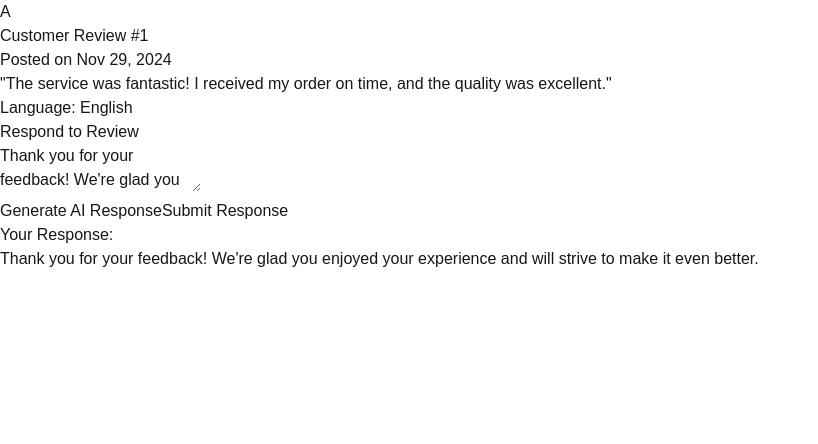
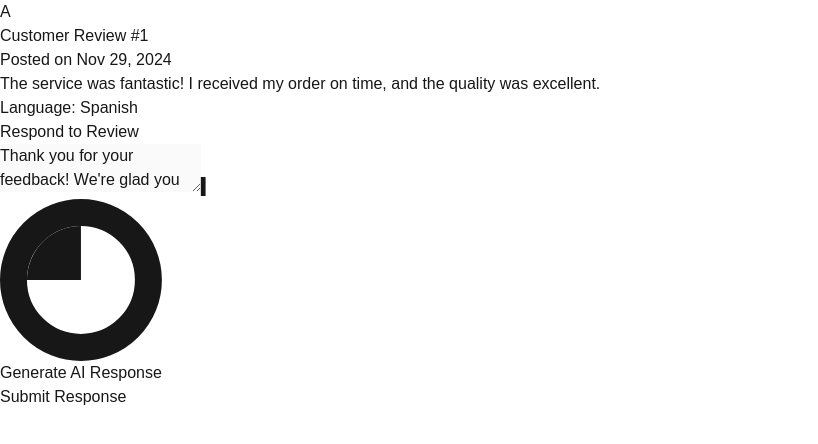
Before and after one commit to DanielPointon/letter-box, a Next.js app: page /dashboard/reviews/1 in a window 1280 px wide. Both pictures are taken after typing "Sample" into the empty fields and a click on the button "Generate AI Response". Shown: the top 444 px of the page, without its empty margins (0-818 px from the left). Built offline with nearby package versions, Linux system fonts and the light colour scheme.

Commit message:
push w/ typewriter effect

```diff
--- a/src/app/dashboard/reviews/[id]/page.tsx
+++ b/src/app/dashboard/reviews/[id]/page.tsx
@@ -1,23 +1,79 @@
 "use client";
 
 import { useParams } from "next/navigation";
-import { useState } from "react";
+import { useState, useEffect } from "react";
 
 export default function ReviewDetails() {
   const { id } = useParams();
-
   const [response, setResponse] = useState("");
   const [aiLoading, setAiLoading] = useState(false);
+  const [isSubmitting, setIsSubmitting] = useState(false);
+  const [isSubmitted, setIsSubmitted] = useState(false);
+  const [submissionStatus, setSubmissionStatus] = useState<string>("");
+  const [isTyping, setIsTyping] = useState(false);
+
+  // Mock review data
+  const mockReview = {
+    language: "Spanish",
+    content: "The service was fantastic! I received my order on time, and the quality was excellent.",
+    date: "Nov 29, 2024"
+  };
+
+  // Mock translations
+  const mockTranslations = {
+    Spanish: {
+      "Thank you for your feedback! We're glad you enjoyed your experience and will strive to make it even better.":
+        "¡Gracias por sus comentarios! ¡Nos alegra que haya disfrutado de su experiencia y nos esforzaremos por mejorarla aún más!"
+    }
+  };
+
+  // Typewriter effect function
+  const typewriterEffect = async (finalText: string, speed: number = 30) => {
+    setIsTyping(true);
+    let currentText = "";
+
+    for (let i = 0; i < finalText.length; i++) {
+      currentText += finalText[i];
+      setResponse(currentText);
+      await new Promise(resolve => setTimeout(resolve, speed));
+    }
+
+    setIsTyping(false);
+  };
 
   const handleGenerateAIResponse = async () => {
     setAiLoading(true);
-    // Simulating API call
+    const aiResponse = "Thank you for your feedback! We're glad you enjoyed your experience and will strive to make it even better.";
+
+    // Start typewriter effect
+    await typewriterEffect(aiResponse);
+    setAiLoading(false);
+  };
+
+  const handleSubmitResponse = async () => {
+    setIsSubmitting(true);
+    setSubmissionStatus(`Translating into ${mockReview.language}...`);
+
+    // Store original text
+    const originalText = response;
+
+    // Get translation
+    const translatedText = mockTranslations[mockReview.language]?.[originalText] ||
+      `[${mockReview.language} translation would go here]`;
+
+    // Clear current text and type out translation
+    setResponse("");
+    await new Promise(resolve => setTimeout(resolve, 500)); // Brief pause
+    await typewriterEffect(translatedText);
+
+    setSubmissionStatus("Done");
+    setIsSubmitted(true);
+
+    // Reset submission status after a moment
     setTimeout(() => {
-      setResponse(
-        "Thank you for your feedback! We're glad you enjoyed your experience and will strive to make it even better."
-      );
-      setAiLoading(false);
-    }, 2000);
+      setIsSubmitting(false);
+      setSubmissionStatus("");
+    }, 1000);
   };
 
   return (
@@ -32,17 +88,16 @@ export default function ReviewDetails() {
             <h2 className="text-xl font-semibold text-gray-700">
               Customer Review #{id}
             </h2>
-            <p className="text-sm text-gray-500">Posted on Nov 29, 2024</p>
+            <p className="text-sm text-gray-500">Posted on {mockReview.date}</p>
           </div>
         </div>
 
         {/* Review Content */}
         <div className="mb-6">
           <p className="text-lg text-gray-700 mb-2">
-            "The service was fantastic! I received my order on time, and the
-            quality was excellent."
+            {mockReview.content}
           </p>
-          <p className="text-sm text-gray-500">Language: English</p>
+          <p className="text-sm text-gray-500">Language: {mockReview.language}</p>
         </div>
 
         {/* Respond Section */}
@@ -52,21 +107,27 @@ export default function ReviewDetails() {
           </h3>
 
           {/* Response Input */}
+          <div className="relative">
             <textarea
               value={response}
-            onChange={(e) => setResponse(e.target.value)}
+              onChange={(e) => !isTyping && setResponse(e.target.value)}
               className="w-full h-32 border-gray-300 rounded p-2 focus:ring-2 focus:ring-blue-500 text-gray-900"
               placeholder="Write your response..."
+              disabled={isSubmitted || isTyping}
             />
+            {isTyping && (
+              <span className="absolute bottom-3 right-3 animate-pulse text-blue-500">▍</span>
+            )}
+          </div>
 
           {/* Buttons */}
           <div className="flex items-center space-x-4 mt-4">
             <button
               onClick={handleGenerateAIResponse}
               className={`${
-                aiLoading ? "bg-gray-400" : "bg-blue-600 hover:bg-blue-500"
+                aiLoading || isSubmitted ? "bg-gray-400" : "bg-blue-600 hover:bg-blue-500"
               } text-white px-4 py-2 rounded shadow flex items-center space-x-2`}
-              disabled={aiLoading}
+              disabled={aiLoading || isSubmitting || isSubmitted || isTyping}
             >
               {aiLoading && (
                 <svg
@@ -92,20 +153,52 @@ export default function ReviewDetails() {
               )}
               <span>Generate AI Response</span>
             </button>
-            <button className="bg-green-600 text-white px-4 py-2 rounded shadow hover:bg-green-500">
-              Submit Response
+            <div className="relative">
+              <button
+                onClick={handleSubmitResponse}
+                disabled={isSubmitting || !response || isSubmitted || isTyping}
+                className={`
+                  ${isSubmitting || isSubmitted ? 'bg-gray-400' : 'bg-green-600 hover:bg-green-500'}
+                  text-white px-4 py-2 rounded shadow flex items-center space-x-2
+                `}
+              >
+                {isSubmitting ? (
+                  <>
+                    <svg
+                      className="animate-spin h-5 w-5 text-white mr-2"
+                      xmlns="http://www.w3.org/2000/svg"
+                      fill="none"
+                      viewBox="0 0 24 24"
+                    >
+                      <circle
+                        className="opacity-25"
+                        cx="12"
+                        cy="12"
+                        r="10"
+                        stroke="currentColor"
+                        strokeWidth="4"
+                      ></circle>
+                      <path
+                        className="opacity-75"
+                        fill="currentColor"
+                        d="M4 12a8 8 0 018-8v8H4z"
+                      ></path>
+                    </svg>
+                    <span>Submitting...</span>
+                  </>
+                ) : (
+                  <span>{isSubmitted ? 'Submitted' : 'Submit Response'}</span>
+                )}
               </button>
-          </div>
-        </div>
-
-        {/* Preview */}
-        {response && (
-          <div className="mt-6 bg-gray-50 p-4 rounded border border-gray-300">
-            <h4 className="font-semibold text-gray-700">Your Response:</h4>
-            <p className="text-gray-600 mt-2">{response}</p>
+              {submissionStatus && (
+                <div className="absolute top-full left-0 mt-2 text-sm text-gray-600">
+                  {submissionStatus}
                 </div>
               )}
             </div>
           </div>
+        </div>
+      </div>
+    </div>
   );
 }
```
Lines whose indentation alone changed are shown as unchanged.
